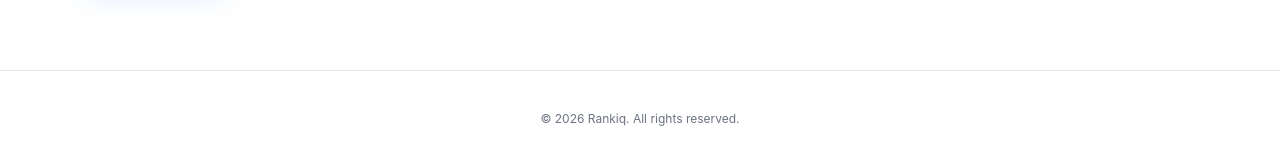
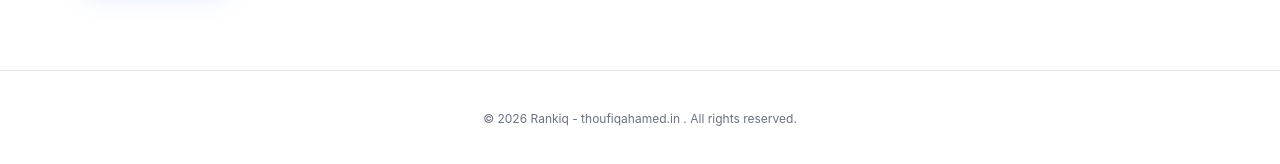
Before and after one commit to Thoufiqahamedmjk/rankiq, a plain HTML site: page index.html in a window 1280 px wide. Shown: the part 2625-2789 px from the top of the page. Drawn offline with nearby package versions, Linux system fonts and the light colour scheme.

Commit message:
Update index.html

```diff
--- a/index.html
+++ b/index.html
@@ -221,7 +221,7 @@ body {
 </section>
 
 <footer class="text-center py-10 text-xs text-gray-500 border-t">
-  © 2026 Rankiq. All rights reserved.
+  © 2026 Rankiq - thoufiqahamed.in . All rights reserved.
 </footer>
 
 <script>
```
